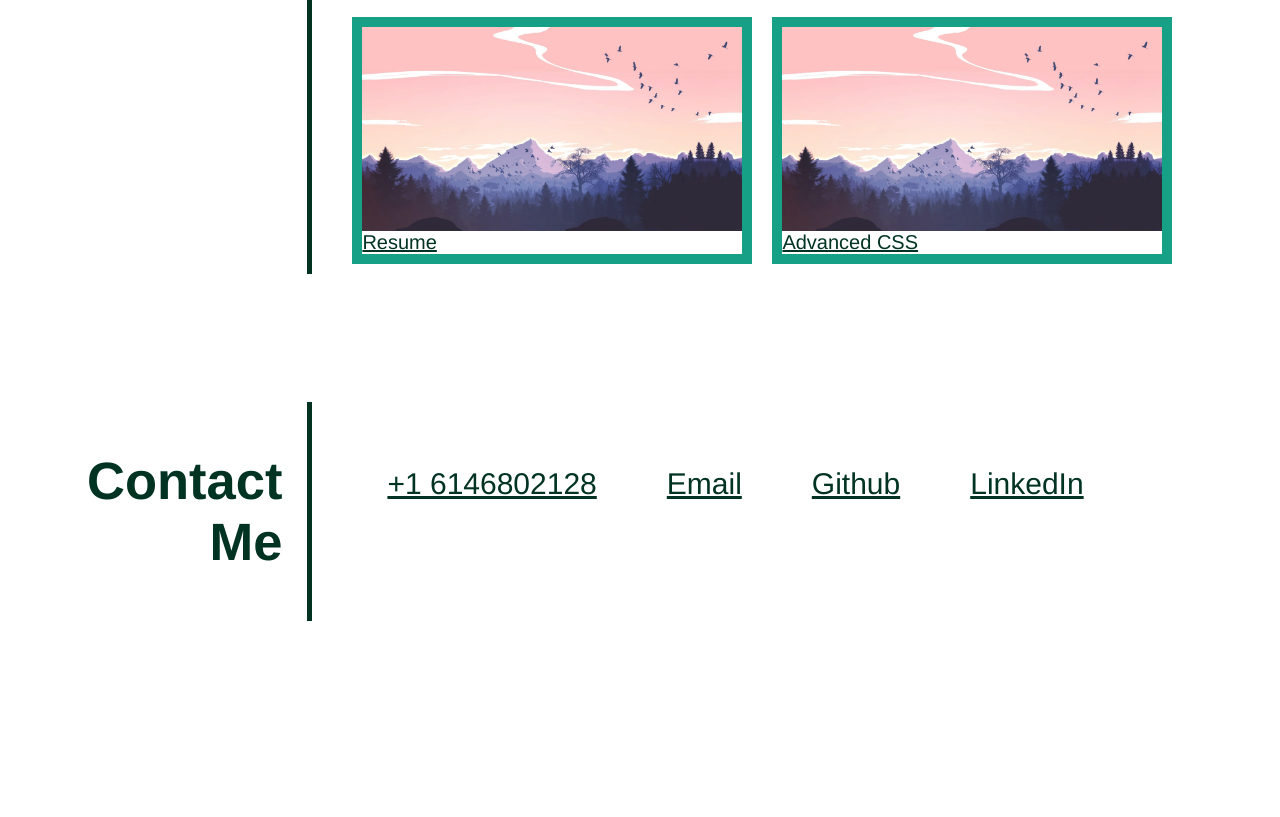
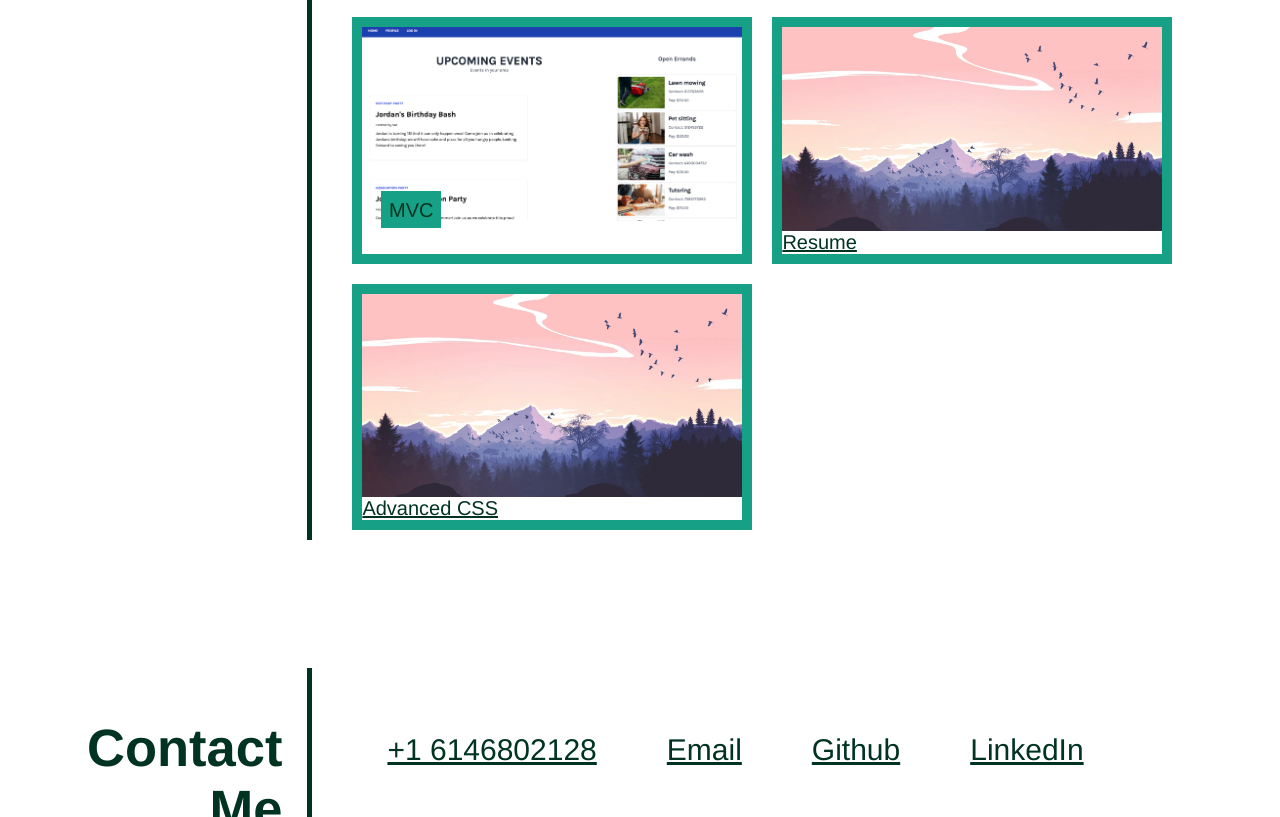
Before and after one commit to rashida53/rashida-portfolio, a plain HTML site: page index.html in a window 1280 px wide. Shown: the part 1168-1985 px from the top of the page. Before the commit the page ends 1853 px from the top, so only its background shows below. Drawn offline with Linux system fonts and the light colour scheme.

Commit message:
Add event project

```diff
--- a/assets/css/style.css
+++ b/assets/css/style.css
@@ -146,6 +146,16 @@ aside {
   text-decoration: none;
 }
 
+.everrands-txt {
+  position: relative;
+  bottom: 10%;
+  left: 5%;
+  color: #003322;
+  background-color: #16A085;
+  padding: 2%;
+  text-decoration: none;
+}
+
 @media screen and (max-width: 768px) {
 
   section,
--- a/index.html
+++ b/index.html
@@ -49,8 +49,12 @@
                 </section>
             </div>
             <section class="card">
-                <img src="./assets/images/foodle.png" alt="placeholder img" />
+                <img src="./assets/images/foodle.png" alt="foodle img" />
                 <a href="https://rashida53.github.io/project-one/" class="foodle-txt">Javascript</a>
+            </section>
+            <section class="card">
+                <img src="./assets/images/everrands.png" alt="everrands img" />
+                <a href="https://arcane-hollows-20210.herokuapp.com/" class="everrands-txt">MVC</a>
             </section>
             <section class="card">
                 <img src="./assets/images/placeholder-img.png" alt="placeholder img" />
```
Also changed, not shown: assets/images/everrands.png (added).
